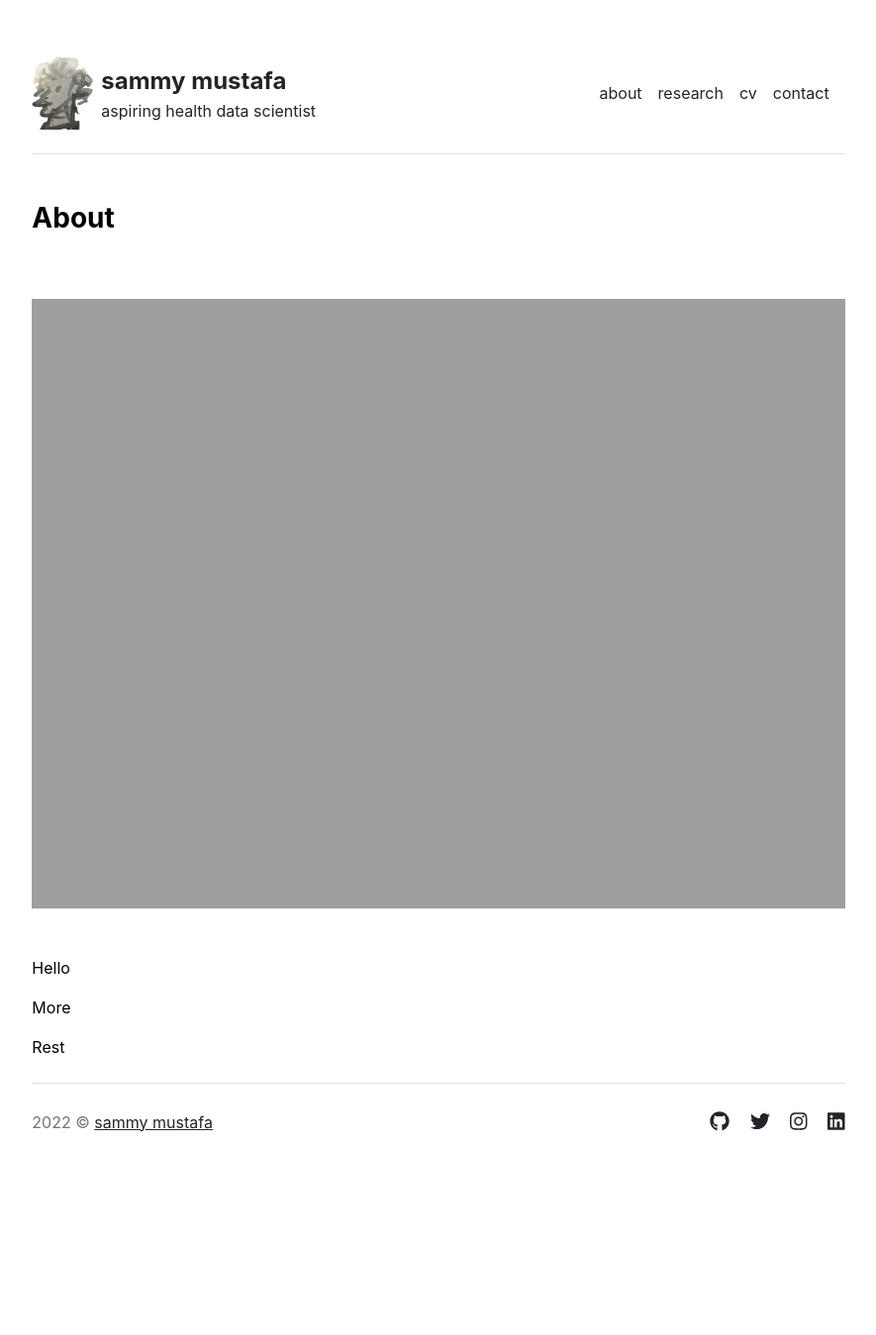
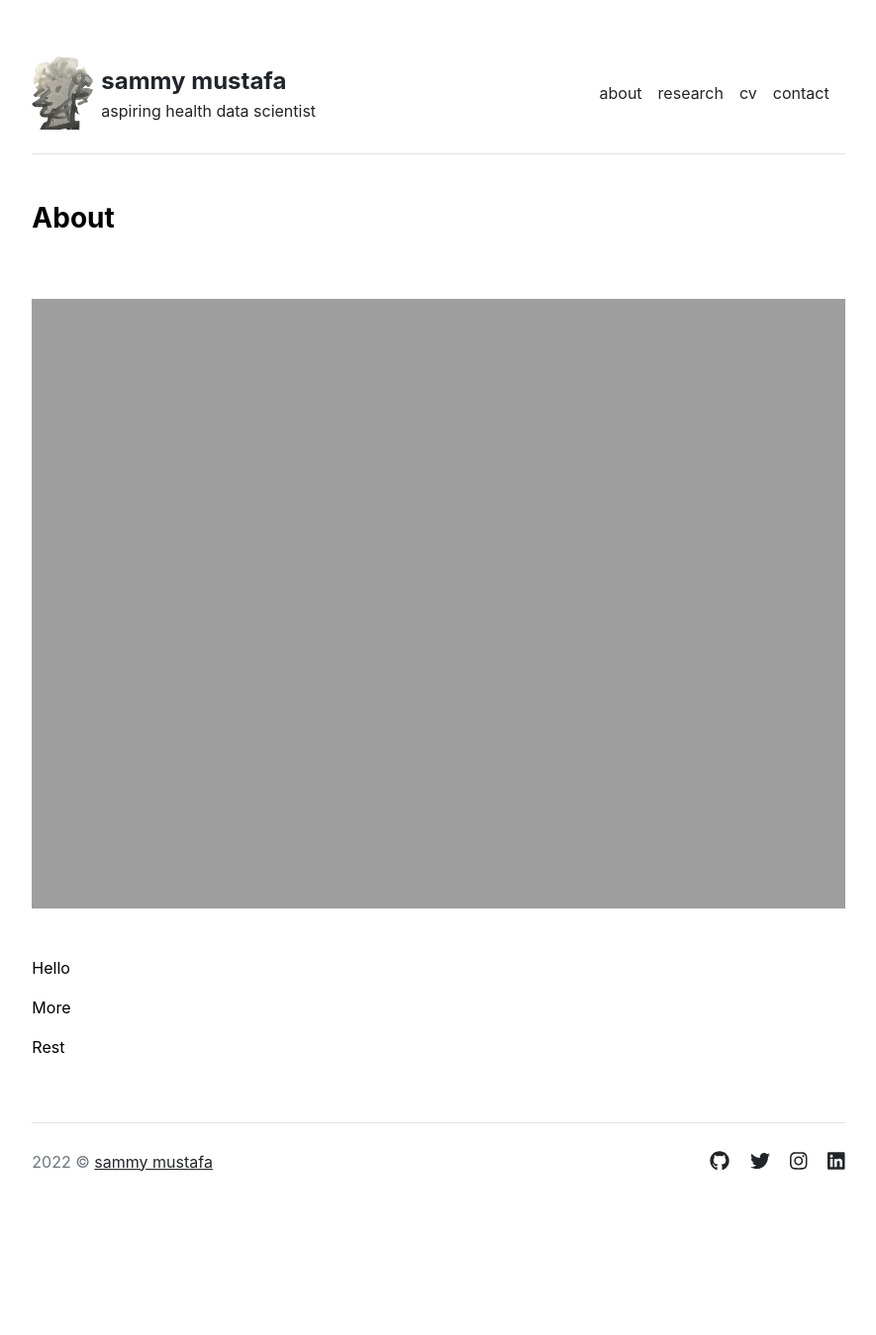
Before and after one commit to sammymustafa/sammymustafa.github.io, a Jekyll site: the page built from about.md, in a window 1280 px wide. Shown: the whole page at 99% size, without its empty margins (197-1082 px from the left). Built offline with Jekyll 4.4.1, drawn with Linux system fonts in a browser that asks for light colours; before the commit the page ends 1309 px from its top, so only the background shows below that.

Commit message:
Update about.html

```diff
--- a/_layouts/about.html
+++ b/_layouts/about.html
@@ -14,5 +14,6 @@
       <p>Hello</p>
     <div class="row g-5 mb-5"></div>
       <p>More</p>
-    <div class="row g-5 mb-5"></div>
+    <div class="row g-5 mb-5">
       <p>Rest</p>
+    </div>
```
